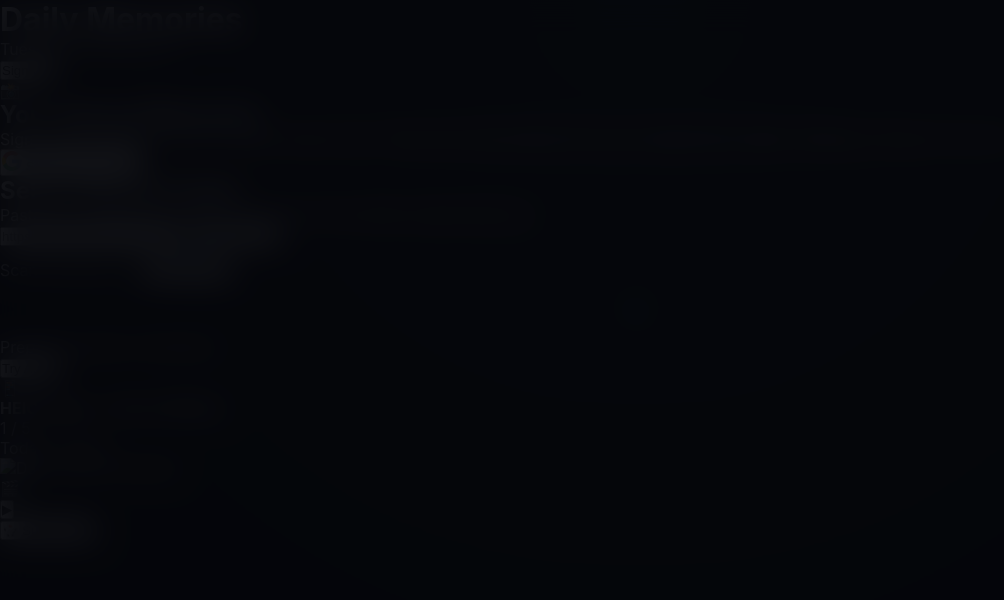
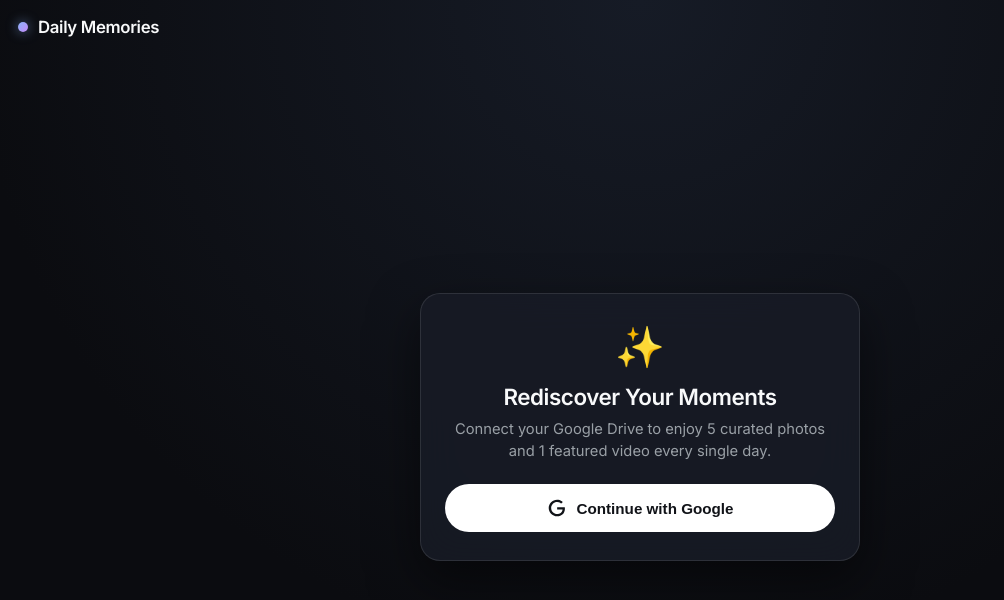
Before and after one commit to myriamamielh/daily-memories, a plain HTML site: page index.html in a window 1280 px wide. Shown: the whole page, without its empty margins (0-1004 px from the left). Drawn offline with Linux system fonts and the light colour scheme.

Commit message:
Update index.html
Redone from scratch

```diff
--- a/index.html
+++ b/index.html
@@ -5,124 +5,155 @@
   <meta name="viewport" content="width=device-width, initial-scale=1.0, maximum-scale=1.0, user-scalable=no, viewport-fit=cover" />
   <meta name="apple-mobile-web-app-capable" content="yes" />
   <meta name="apple-mobile-web-app-status-bar-style" content="black-translucent" />
-  <meta name="theme-color" content="#090d16" />
+  <meta name="theme-color" content="#0b0c10" />
   <title>Daily Memories</title>
+  <link rel="preconnect" href="https://fonts.googleapis.com" />
+  <link rel="preconnect" href="https://fonts.gstatic.com" crossorigin />
+  <link href="https://fonts.googleapis.com/css2?family=Inter:wght@400;500;600;700&display=swap" rel="stylesheet" />
   <link rel="stylesheet" href="styles.css" />
-  <script src="https://accounts.google.com/gsi/client" async defer></script>
 </head>
 <body>
-  <div class="app-shell">
-    <header class="app-header">
-      <div class="header-text">
+  <div id="app" class="app-shell">
+    <!-- Top Header -->
+    <header class="top-bar">
+      <div class="brand">
+        <span class="brand-dot"></span>
         <h1>Daily Memories</h1>
-        <p id="date-subtitle" class="subtitle"></p>
       </div>
-      <button id="signout-btn" class="btn-ghost hidden" aria-label="Sign out">Sign Out</button>
+      <div class="header-actions" id="header-actions" hidden>
+        <button id="change-folder-btn" class="icon-btn" title="Change Folder" aria-label="Change Folder">
+          <svg width="18" height="18" viewBox="0 0 24 24" fill="none" stroke="currentColor" stroke-width="2" stroke-linecap="round" stroke-linejoin="round">
+            <path d="M22 19a2 2 0 0 1-2 2H4a2 2 0 0 1-2-2V5a2 2 0 0 1 2-2h5l2 3h9a2 2 0 0 1 2 2z"></path>
+          </svg>
+          <span class="btn-label" id="current-folder-label">Folder</span>
+        </button>
+        <button id="sign-out-btn" class="icon-btn" title="Sign Out" aria-label="Sign Out">
+          <svg width="18" height="18" viewBox="0 0 24 24" fill="none" stroke="currentColor" stroke-width="2" stroke-linecap="round" stroke-linejoin="round">
+            <path d="M9 21H5a2 2 0 0 1-2-2V5a2 2 0 0 1 2-2h4"></path>
+            <polyline points="16 17 21 12 16 7"></polyline>
+            <line x1="21" y1="12" x2="9" y2="12"></line>
+          </svg>
+        </button>
+      </div>
     </header>
 
-    <main id="auth-view" class="view active">
-      <div class="card hero-card">
-        <div class="icon-badge">📸</div>
-        <h2>Your Shared Moments</h2>
-        <p>Sign in with Google to view 5 random photos and 1 video each day directly from your shared Drive folder. Nothing is stored on this site.</p>
-        <button id="signin-btn" class="btn-primary">
-          <svg class="google-icon" viewBox="0 0 24 24" width="20" height="20">
-            <path fill="#4285F4" d="M23.745 12.27c0-.7-.06-1.4-.19-2.07H12v4.51h6.6c-.29 1.52-1.14 2.82-2.4 3.68v3.05h3.88c2.27-2.09 3.665-5.17 3.665-9.17z"/>
-            <path fill="#34A853" d="M12 24c3.24 0 5.95-1.08 7.93-2.91l-3.88-3.05c-1.08.72-2.45 1.16-4.05 1.16-3.12 0-5.77-2.11-6.72-4.96H1.29v3.14C3.26 21.3 7.31 24 12 24z"/>
-            <path fill="#FBBC05" d="M5.28 14.24c-.24-.72-.38-1.49-.38-2.24s.14-1.52.38-2.24V6.62H1.29C.47 8.24 0 10.06 0 12s.47 3.76 1.29 5.38l3.99-3.14z"/>
-            <path fill="#EA4335" d="M12 4.75c1.77 0 3.35.61 4.6 1.8l3.42-3.42C17.95 1.19 15.24 0 12 0 7.31 0 3.26 2.7 1.29 6.62l3.99 3.14c.95-2.85 3.6-4.96 6.72-4.96z"/>
+    <!-- View 1: Sign In -->
+    <main id="auth-view" class="center-view">
+      <div class="glass-card auth-card">
+        <div class="hero-icon">✨</div>
+        <h2>Rediscover Your Moments</h2>
+        <p>Connect your Google Drive to enjoy 5 curated photos and 1 featured video every single day.</p>
+        <button id="sign-in-btn" class="primary-btn">
+          <svg width="20" height="20" viewBox="0 0 24 24" fill="currentColor">
+            <path d="M21.35 11.1h-9.17v2.73h6.51c-.33 3.81-3.5 5.44-6.5 5.44C8.36 19.27 5 16.25 5 12c0-4.1 3.2-7.27 7.2-7.27 3.09 0 4.9 1.97 4.9 1.97L19 4.72S16.56 2 12.1 2C6.42 2 2.03 6.8 2.03 12c0 5.05 4.13 10 10.22 10 5.35 0 9.25-3.67 9.25-9.09 0-1.15-.15-1.81-.15-1.81Z"/>
           </svg>
-          Sign in with Google
+          <span>Continue with Google</span>
         </button>
+        <p id="auth-error" class="error-text" hidden></p>
       </div>
     </main>
 
-    <main id="setup-view" class="view">
-      <div class="card">
+    <!-- View 2: Folder Picker -->
+    <main id="folder-view" class="center-view" hidden>
+      <div class="glass-card folder-card">
         <h2>Select Shared Folder</h2>
-        <p>Paste the Google Drive link (or Folder ID) of the folder shared with you.</p>
-        <div class="input-group">
-          <input
-            type="text"
-            id="folder-input"
-            placeholder="https://drive.google.com/drive/folders/..."
-            autocomplete="off"
-          />
-          <button id="save-folder-btn" class="btn-primary">Load Memories</button>
+        <p class="subtitle">Choose a folder (including folders shared with you) to scan recursively for photos and videos.</p>
+
+        <div class="folder-search-row">
+          <input type="text" id="folder-search-input" placeholder="Search folders or paste Drive Folder URL / ID..." autocomplete="off" />
+          <button id="use-id-btn" class="secondary-btn">Open</button>
         </div>
-        <p id="setup-error" class="error-text hidden"></p>
+
+        <div id="folder-list" class="folder-list">
+          <div class="loader-inline">Loading folders...</div>
+        </div>
       </div>
     </main>
 
-    <main id="memories-view" class="view">
-      <div class="status-bar">
-        <span id="pool-status">Scanning library...</span>
-        <button id="change-folder-btn" class="btn-link">Change Folder</button>
+    <!-- View 3: Scanning Progress -->
+    <main id="loading-view" class="center-view" hidden>
+      <div class="glass-card loading-card">
+        <div class="spinner"></div>
+        <h2 id="loading-title">Curating Today's Memories</h2>
+        <p id="loading-status">Scanning folders and subfolders...</p>
       </div>
+    </main>
 
-      <div id="loader" class="loader-container">
-        <div class="spinner"></div>
-        <p>Preparing today's memories...</p>
-      </div>
+    <!-- View 4: Daily Memories Dashboard (No Scrolling Feed) -->
+    <main id="memories-view" class="memories-dashboard" hidden>
+      <!-- Top Section: Full-Width Photo Slideshow -->
+      <section class="slideshow-section" aria-label="Daily Photo Memories">
+        <div class="progress-bars" id="slideshow-progress"></div>
 
-      <div id="error-banner" class="error-card hidden">
-        <p id="error-message"></p>
-        <button id="retry-btn" class="btn-secondary">Try Again</button>
-      </div>
+        <div id="slideshow-stage" class="slideshow-stage">
+          <!-- Slides injected dynamically -->
+        </div>
 
-      <div id="stage" class="stage hidden">
-        <section id="slideshow-box" class="slideshow-box" aria-label="Daily Photo Slideshow">
-          <div id="slides-layer" class="slides-layer"></div>
-          <div id="heic-banner" class="heic-banner hidden" role="status">
-            <span class="heic-icon">📱</span>
-            <div class="heic-copy">
-              <strong>HEIC image - view on iPhone</strong>
-              <span id="heic-filename"></span>
+        <div class="slideshow-overlay-bottom">
+          <div class="memory-meta">
+            <span class="memory-badge" id="today-date-label">Today's Memories</span>
+            <p class="photo-date" id="active-photo-date"></p>
+          </div>
+          <div class="slideshow-controls">
+            <button id="prev-slide-btn" class="circle-nav-btn" aria-label="Previous photo">‹</button>
+            <button id="next-slide-btn" class="circle-nav-btn" aria-label="Next photo">›</button>
+          </div>
+        </div>
+      </section>
+
+      <!-- Bottom Section: Daily Video & Surprise Button -->
+      <section class="bottom-deck">
+        <!-- Daily Featured Video Card -->
+        <div class="video-card" id="daily-video-card">
+          <div class="video-thumb-wrapper" id="video-trigger" role="button" tabindex="0" aria-label="Play Daily Video">
+            <img id="daily-video-thumb" alt="Daily video thumbnail" />
+            <div class="video-scrim"></div>
+            <div class="play-button-circle">
+              <svg width="26" height="26" viewBox="0 0 24 24" fill="currentColor">
+                <polygon points="6 4 20 12 6 20 6 4"></polygon>
+              </svg>
+            </div>
+            <div class="video-info">
+              <span class="video-tag">Featured Video</span>
+              <span class="video-date" id="daily-video-date"></span>
             </div>
           </div>
-          <div class="slideshow-hud">
-            <span id="slide-counter" class="slide-counter">1 / 5</span>
-            <span id="slide-date" class="slide-date"></span>
+          <div id="no-video-state" class="no-video-box" hidden>
+            <span>No videos found in this folder</span>
           </div>
-        </section>
+        </div>
 
-        <section id="video-section" class="video-section hidden" aria-label="Daily Video">
-          <div class="section-label">Today's Video</div>
-          <div id="video-poster-card" class="video-poster-card">
-            <img id="video-thumb-img" src="" alt="Daily video thumbnail" class="video-thumb" />
-            <div id="video-thumb-fallback" class="video-thumb-fallback hidden">🎬</div>
-            <button id="video-play-trigger" class="video-play-btn" aria-label="Play daily video">
-              <span class="play-triangle">▶</span>
-            </button>
-            <div class="video-meta-bar">
-              <span id="video-title" class="video-title"></span>
-              <span id="video-date" class="video-meta-date"></span>
-            </div>
+        <!-- Surprise Me Action -->
+        <div class="surprise-wrapper">
+          <button id="surprise-btn" class="surprise-btn">
+            <span class="dice-icon">🎲</span>
+            <span>Surprise Me</span>
+          </button>
+        </div>
+      </section>
+    </main>
+
+    <!-- Modal Overlay for Video Playback & Surprise Memories -->
+    <div id="media-modal" class="modal-backdrop" hidden aria-modal="true" role="dialog">
+      <div class="modal-content">
+        <div class="modal-header">
+          <div class="modal-meta">
+            <span id="modal-badge" class="memory-badge">Memory</span>
+            <span id="modal-date" class="modal-date-text"></span>
           </div>
-        </section>
-
-        <div class="surprise-bar">
-          <button id="surprise-btn" class="btn-surprise">
-            🎲 Surprise Me
-          </button>
-          <p id="pool-remaining" class="hint-text"></p>
+          <div class="modal-actions">
+            <button id="modal-another-btn" class="secondary-btn small-btn" hidden>🎲 Another</button>
+            <button id="close-modal-btn" class="close-modal-btn" aria-label="Close modal">✕</button>
+          </div>
         </div>
+        <div id="modal-body" class="modal-body"></div>
       </div>
-    </main>
-  </div>
-
-  <div id="media-modal" class="modal hidden" role="dialog" aria-modal="true">
-    <div class="modal-backdrop"></div>
-    <div class="modal-sheet">
-      <div class="modal-top">
-        <span id="modal-badge" class="modal-badge">Memory</span>
-        <button id="modal-close" class="modal-close" aria-label="Close modal">&times;</button>
-      </div>
-      <div id="modal-body" class="modal-body"></div>
-      <p id="modal-caption" class="modal-caption"></p>
     </div>
   </div>
 
+  <!-- Google Identity Services -->
+  <script src="https://accounts.google.com/gsi/client" async defer></script>
+  <!-- Application Script -->
   <script src="apps/app.js"></script>
 </body>
 </html>
```
